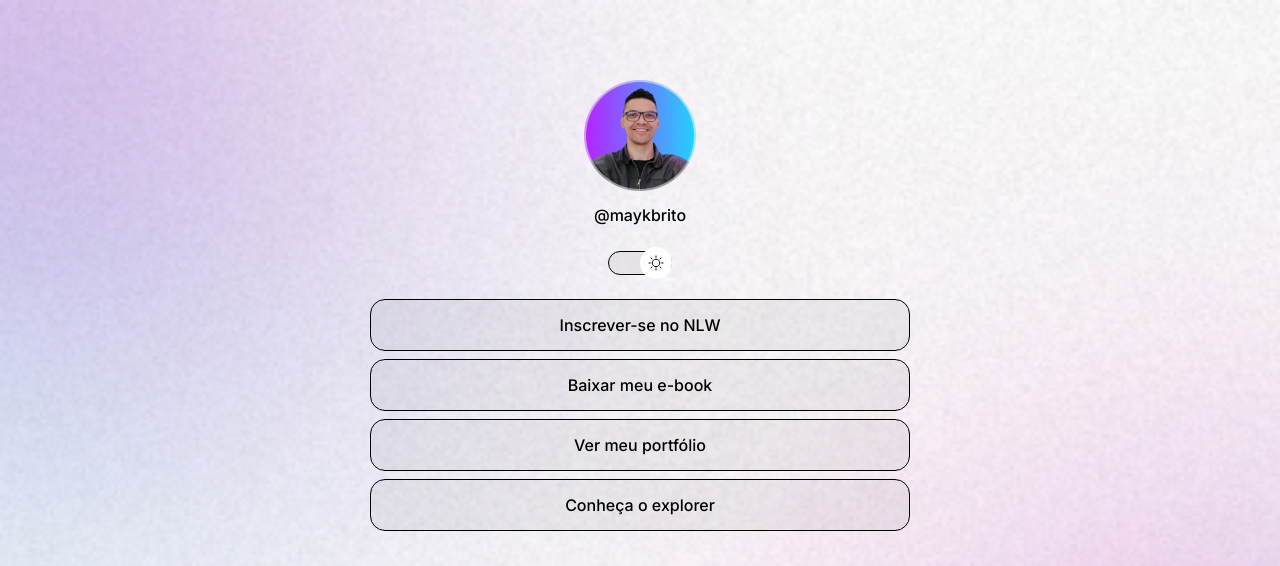
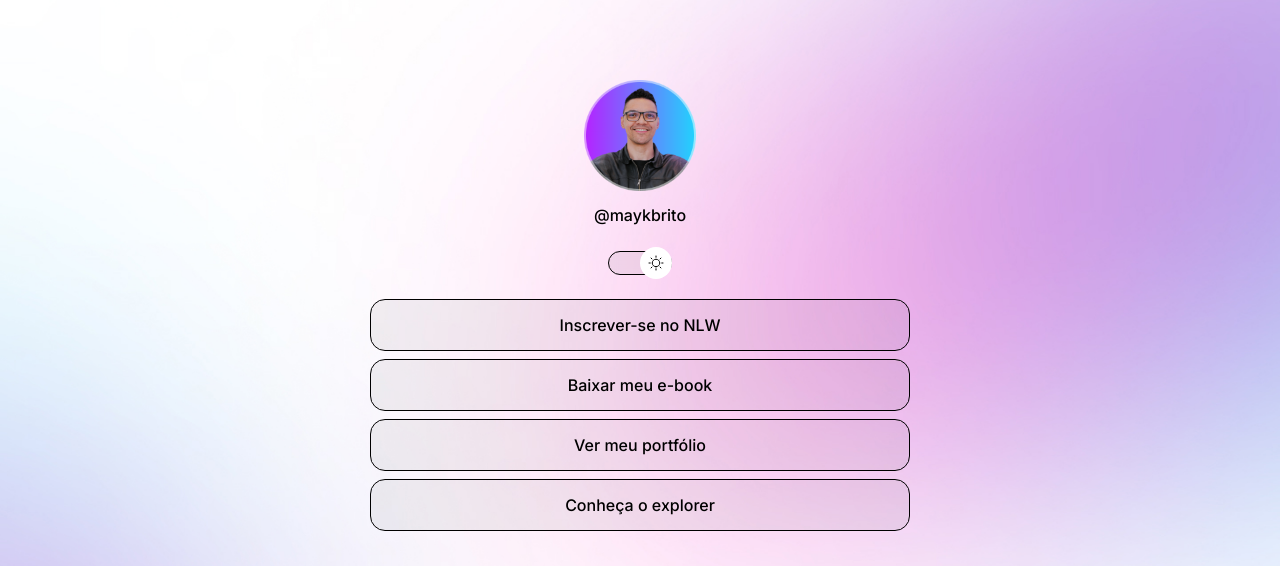
Before and after one commit to Guiprovie/discover, a plain HTML site: page index.html in a window 1280 px wide. Shown: the top 566 px of the page. Drawn offline with nearby package versions, Linux system fonts and the light colour scheme.

Commit message:
change  background based on media quieres

```diff
--- a/assets/css/style.css
+++ b/assets/css/style.css
@@ -34,6 +34,7 @@
 
 body{
     background: var(--bg-url) no-repeat top center /cover;
+    height: 100vh;
 
 
 
@@ -50,6 +51,7 @@ body{
 #container{
     width: 100%;
     max-width: 588px;
+    min-width: 220px;
     margin: 56px auto 0px;
     padding: 0px 24px;
 
@@ -195,3 +197,13 @@ footer{
     font-size: 14px;
     margin-top: -10px;
 }
+@media (min-width: 700px){
+
+    :root{
+        --bg-url: url(/assets/img/bg-desktop.jpg);
+
+    }
+    .ligth{
+        --bg-url: url(/assets/img/bg-desktop-light.jpg);
+    }
+}
```
